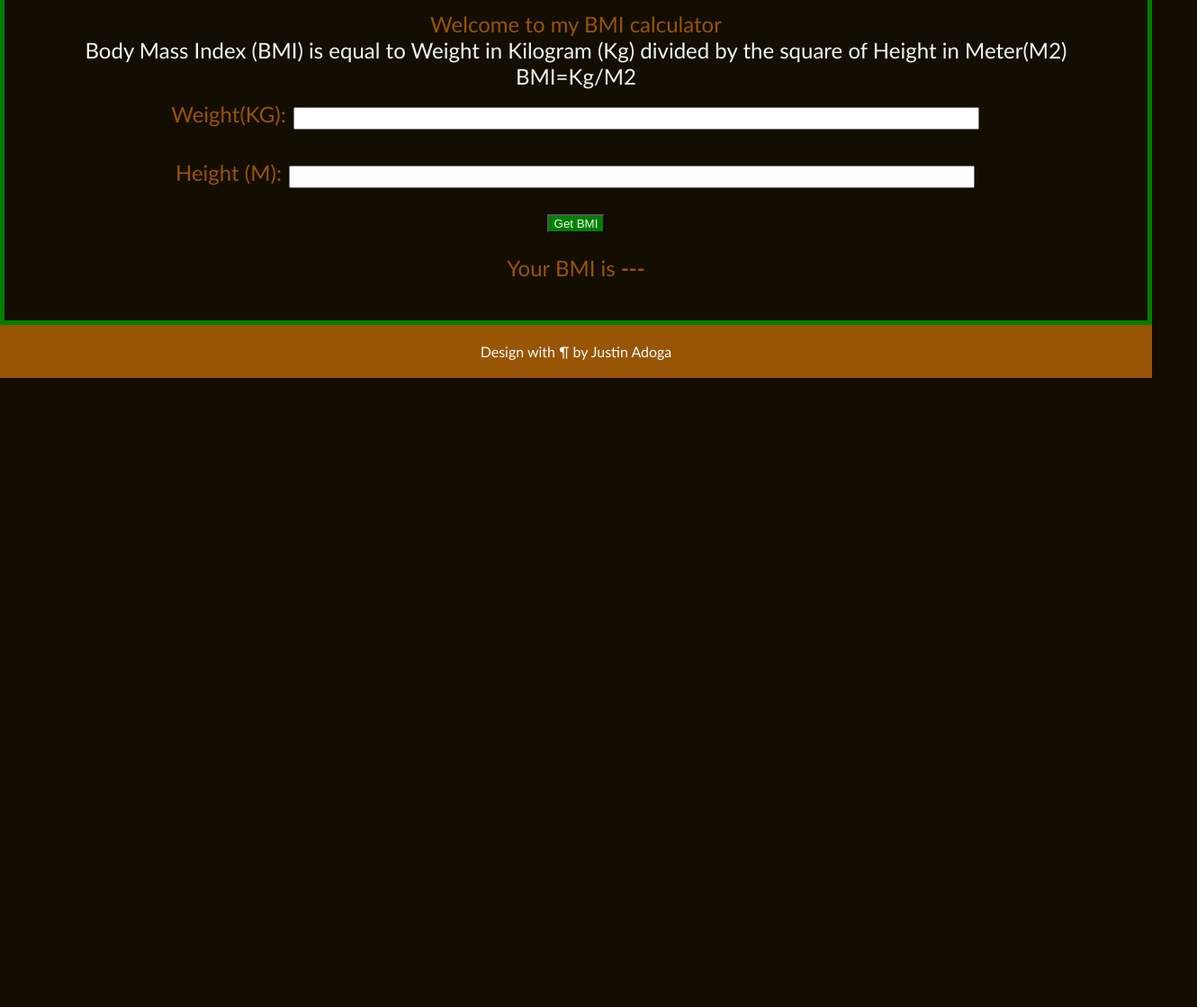
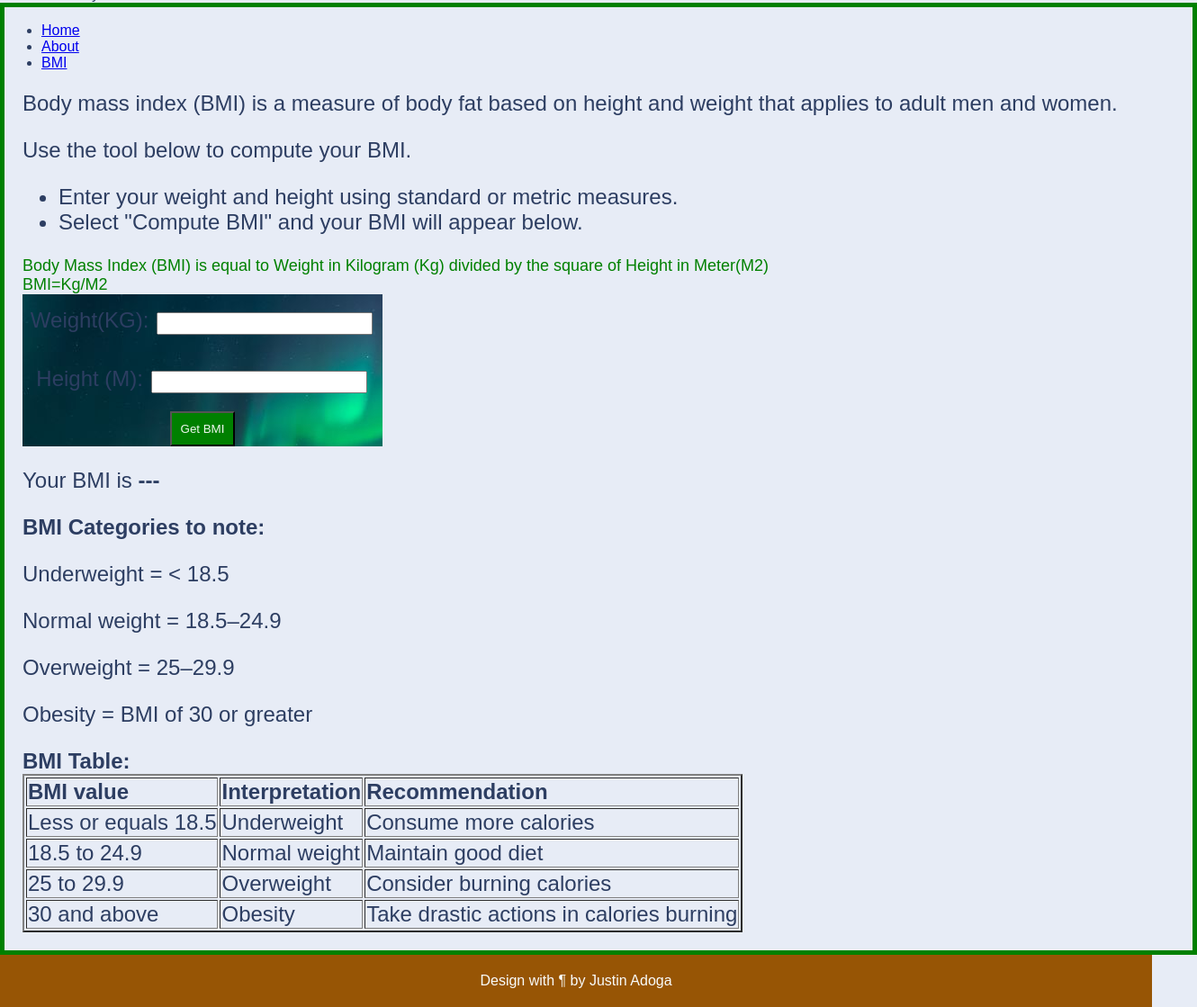
Before and after one commit to pjadoga/bmicalculator, a plain HTML site: page index.html in a window 1280 px wide. Shown: the part 72-1191 px from the top of the page at 90% size, 1330 px wide, since content can reach past the window. Before the commit the page ends 800 px from the top, so only its background shows below. Drawn offline with Linux system fonts and the light colour scheme.

Commit message:
update folders

```diff
--- a/index.css
+++ b/index.css
@@ -1,8 +1,83 @@
+html{
+font-family: "Euclid Circular A",sans-serif;
+--primary-base: #5285f2;
+    --primary-50: #eaf0fd;
+    --primary-100: #cbdafb;
+    --primary-200: #a9c2f9;
+    --primary-300: #86aaf6;
+    --primary-400: #6c97f4;
+    --primary-600: #4b7df0;
+    --primary-700: #4172ee;
+    --primary-800: #3868ec;
+    --primary-900: #2855e8;
+    --dark-base: #001540;
+    --dark-50: #90a0c2;
+    --dark-100: #8697bb;
+    --dark-200: #647aa8;
+    --dark-300: #3f588d;
+    --dark-400: #203a6e;
+    --dark-600: #00123a;
+    --dark-700: #000f32;
+    --dark-800: #000c2a;
+    --dark-900: #000e29;
+    --light-base: #f5f6fa;
+    --light-000: #fff;
+    --light-100: #e9eefa;
+    --light-200: #d7e1f6;
+    --light-300: #c6d4f2;
+    --light-400: #b2c5ee;
+    --error-base: #ee0020;
+    --error-100: #ffeef0;
+    --error-dark-2: #ce001c;
+    --success-base: #4ecc4e;
+    --success-dark-4: #25ad25;
+    --success-light-5: #eaf9ea;
+    --warning-base: #f5a623;
+    --warning-dark-4: #ee7b0c;
+    --warning-light-5: #fef4e5;
+    --grey-100: #3a3d41;
+    --grey-200: #777a80;
+    --grey-300: #5f5f5f;
+    --grey-400: #c4c4c4;
+    --grey-500: #f5f5f5;
+    --grey-600: #e5e5e5;
+    --grey-700: #e6eaec;
+    --grey-800: hsla(0,0%,96.5%,0.70196);
+    --grey-900: #fcfcfc;
+    --orange-100: #ffebcd;
+    --orange-200: #ffba53;
+    --orange-300: #cb7a00;
+    --green-100: #26e244;
+    --green-150: #9df3ab;
+    --green-200: #ccf8cc;
+    --green-300: #147824;
+    --green-400: #006b4a;
+    --blue-100: #0b81f7;
+    --blue-150: rgba(10,108,206,0.45882);
+    --opay-solid: #1dcf9f;
+    --opay-light: rgba(29,207,160,0.63137);
+    --box-shadow: 0px 1px 5px 1px #e2e4e7;
+    --border-radius: 32px;
+    --breakpoint-med: 45em;
+    --input-border: #e2e2e2;
+    --input-placeholder: #777a80;
+    --font-size-title: 32px;
+    --font-size-base: 16px;
+    --font-weight-bold: 700;
+    --font-weight-base: 400;
+    --line-height-base: 24px;
+    --line-height-title: 41px;
+    --font-family: "Euclid Circular A",sans-serif;
+    --font-style-normal: normal;
+    --font-weight-normal: normal;
+    --font-weight-bold: bold;
+    --font-size: 16px;
+}
 .bmicalc{
-    background-color: #140d01;
-    color: #f9fcfc;
+    background-color: #e7ecf6;
+    color: #2d3e62;
     margin: 0;
-    font-family: 'Gill Sans', 'Gill Sans MT', Calibri, 'Trebuchet MS', sans-serif;
+
 }
 header{
     background-color: #975505;
@@ -10,16 +85,26 @@ header{
     padding: 10px 0px;
     font-weight: bolder;
     font-size: 200%;
+    width: 100%;
 }
-main{
-    padding: 20px 0px;
+.nav{
+    width: 100%;
+    float: left;
+    padding: 6px;
+}
+.main{
+    padding: 20px 20px;
     font-size: 150%;
-    text-align: center;
-    color: #975505;
+    text-align: left;
+    color: #2d3e62;
     border: 5px solid green ;
+    position: relative;
+    width: 100%;
+    /* float: right; */
 }
 .pre{
-    color: #eff7ef;
+    color: green;
+    font-size: 18px;
 }
 input{
     width: 60%;
@@ -37,4 +122,15 @@ footer{
     text-align: center;
     color: #f9fcfc;
     padding: 20px 0px;
+    width: 100%;
 }
+.container{
+    background-image:url("img/img_lights.jpg");
+    position: relative;
+    width: 100%;
+    max-width: 400px;
+    text-align: center;
+}
+button{
+    padding: 10px;
+}
--- a/index.html
+++ b/index.html
@@ -12,8 +12,30 @@
     <header>BMI CALCULATOR</header>
     <main>
         <div class="welcome">Welcome to my BMI calculator</div>
+        <div class="nav">
+            <ul>
+                <li>
+                    <a href="http://">Home</a>
+                </li>
+                <li>
+                    <a href="http://">About</a>
+                </li>
+                <li>
+                    <a href="http://">BMI</a>
+                </li>
+            </ul>
+        </div>
+        <div class="main">
+        <p>Body mass index (BMI) is a measure of body fat based on height and weight that applies to adult men and women.</p>
+        <p>Use the tool below to compute your BMI.</p>
+            <ul>
+                <li>Enter your weight and height using standard or metric measures.</li>
+                <li>Select "Compute BMI" and your BMI will appear below.</li>
+            </ul>
         <div class="pre">Body Mass Index (BMI) is equal to Weight in Kilogram (Kg) divided by the square of Height in Meter(M2)</div>
         <div class="pre">BMI=Kg/M2</div>
+        <div class="container">
+            <!-- <img src="img/img_lights.jpg" alt="snow" style="width: 100%;"> -->
             <div class="weight">
                 <label for="weight">Weight(KG): </label>
                 <input type="number" name="weight" id="w">
@@ -25,8 +47,47 @@
             <div class="button">
                 <button type="button" onClick="bmiCalculator()" >Get BMI</button>
             </div>
+        </div>
         <div class="result">
             <p>Your BMI is <b id="myBMI">---</b> </p>
+        </div>
+        <div>
+            <b>BMI Categories to note:</b>
+            <p>Underweight = < 18.5 </p>
+            <p>Normal weight = 18.5–24.9</p>
+            <p>Overweight = 25–29.9</p>
+            <p>Obesity = BMI of 30 or greater</p>
+        </div>
+        <div>
+            <b>BMI Table:</b>
+            <table border="2px">
+                <tr>
+                    <th>BMI value</th>
+                    <th>Interpretation</th>
+                    <th>Recommendation</th>
+                </tr>
+                <tr>
+                    <td>Less or equals 18.5</td>
+                    <td>Underweight</td>
+                    <td>Consume more calories</td>
+                </tr>
+                <tr>
+                    <td>18.5 to 24.9</td>
+                    <td>Normal weight</td>
+                    <td>Maintain good diet</td>
+                </tr>
+                <tr>
+                    <td>25 to 29.9</td>
+                    <td>Overweight</td>
+                    <td>Consider burning calories</td>
+                </tr>
+                <tr>
+                    <td>30 and above</td>
+                    <td>Obesity</td>
+                    <td>Take drastic actions in calories burning</td>
+                </tr>
+            </table>
+        </div>
         </div>
     </main>
     <footer>
```
Lines whose indentation alone changed are shown as unchanged.
